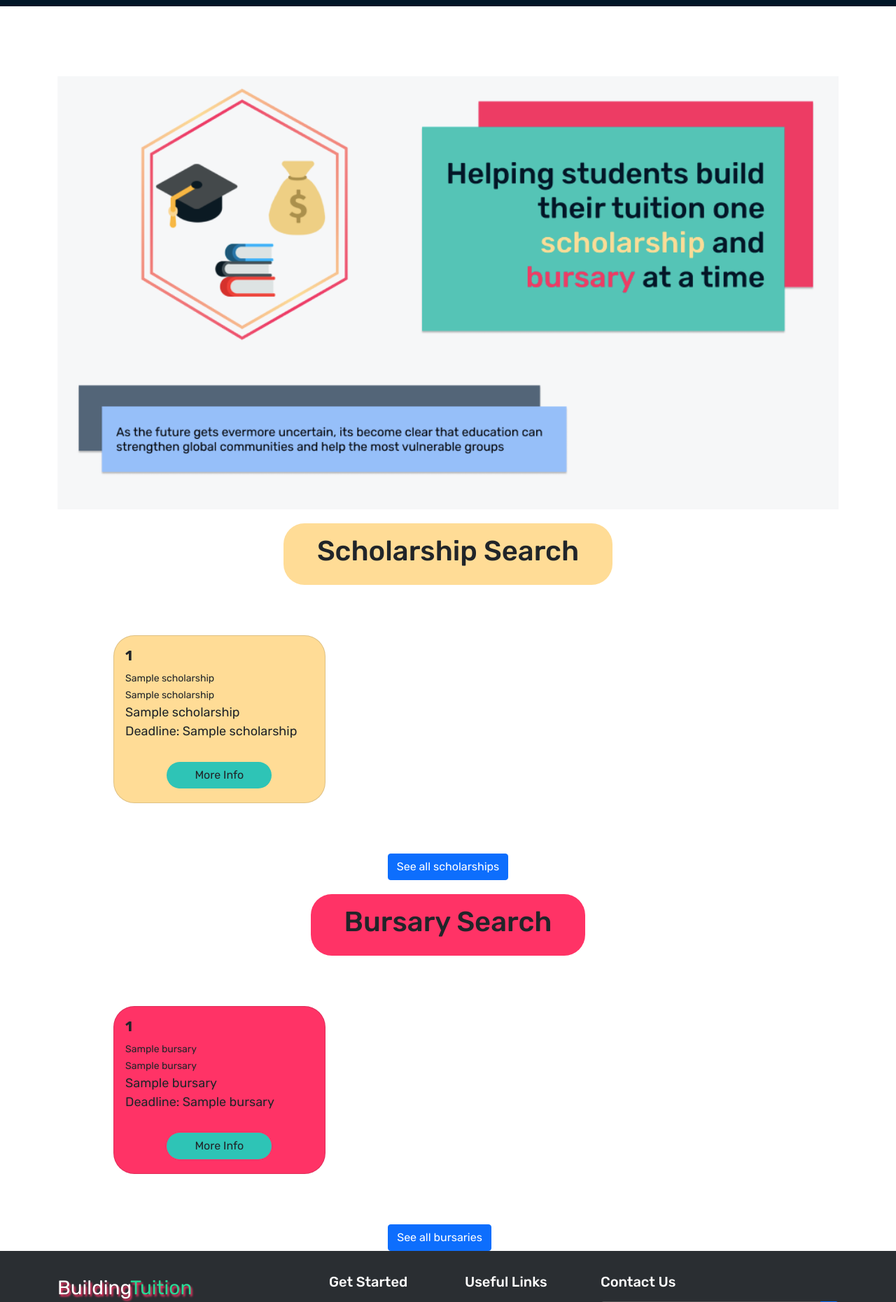
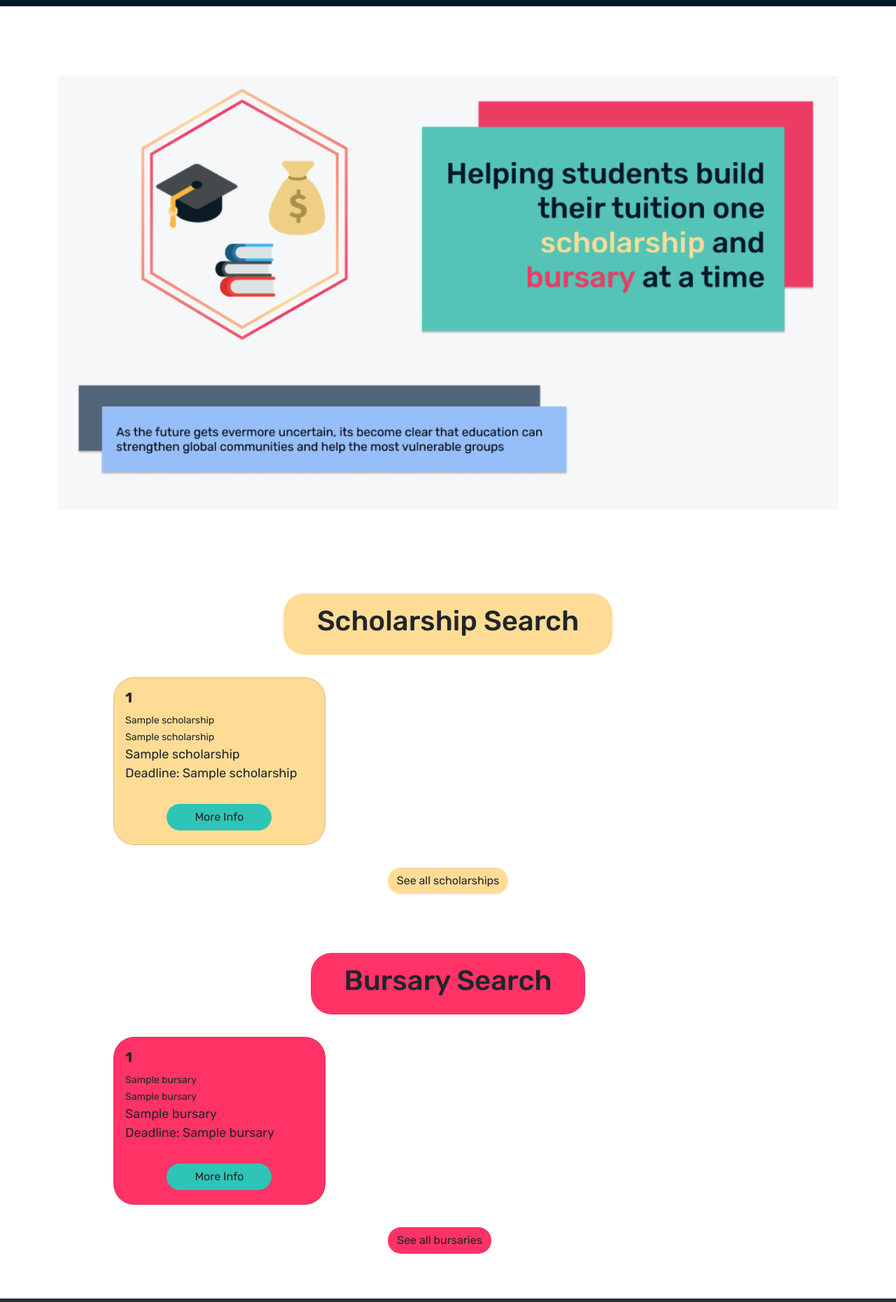
Before and after one commit to otrachea/building-tuition, a Flask app: template prototype/templates/home.html in a window 1280 px wide. Shown: the part 358-2219 px from the top of the page at 70% size. Run offline with Flask 2, Linux system fonts and the light colour scheme; the template is opened without the code that fills it: most values are stand-ins (such as "Sample title", 1, 10 or a date in 2020).

Commit message:
Fixed home.html see all buttons

```diff
--- a/prototype/static/css/home.css
+++ b/prototype/static/css/home.css
@@ -158,6 +158,7 @@ footer a:visited {
     width: 100%;
     height: 100%;
     padding-top: 100px;
+    padding-bottom: 100px;
 }
 
 /* ==========================================
--- a/prototype/templates/base.html
+++ b/prototype/templates/base.html
@@ -19,7 +19,7 @@
         <div class="container-fluid">
             <a class="navbar-brand" href="/" id="header-logo"><span class="color-white logo">Building</span><span
                     class="color-teal logo">Tuition</span></a>
-            <ul class="navbar-nav mx-auto mb-2">
+            <ul class="navbar-nav mx-auto mt-2">
                 <li class="nav-item mx-3 mx-xl-5">
                     <a class="nav-link color-yellow" href="scholarship">Scholarship Search<img
                             src="../static/assets/search.svg" class="search-icon" id="scholarship-search-icon"></a>
--- a/prototype/templates/home.html
+++ b/prototype/templates/home.html
@@ -22,7 +22,7 @@
 </div>
 
 <div class="cards-group">
-    <div class="row scholarship-cards" style="padding: 2.5em 5em 2.5em 5em">
+    <div class="row scholarship-cards" style="padding: 0em 5em 0em 5em">
         {% for scholarship in scholarship_rows %}
         <div class="col-md-4">
             <div class="card rounded-30">
@@ -40,8 +40,8 @@
         {% endfor %}
     </div>
     <div class="row">
-        <a href="/scholarship" class="d-flex justify-content-center w-100">
-            <button class="btn btn-primary">See all scholarships</button>
+        <a href="/scholarship" class="d-flex justify-content-center w-100" style="padding-bottom: 4em; text-decoration: none;">
+            <button class="btn rounded-30" style="background-color:#FFDC96;">See all scholarships</button>
         </a>
     </div>
 </div>
@@ -54,7 +54,7 @@
 </div>
 
 <div class="cards-group">
-    <div class="row bursary-cards" style="padding: 2.5em 5em 2.5em 5em">
+    <div class="row bursary-cards" style="padding: 0em 5em 0em 5em">
         {% for bursary in bursary_rows %}
         <div class="col-md-4">
             <div class="card rounded-30">
@@ -72,8 +72,8 @@
         {% endfor %}
     </div>
     <div class="row d-flex justify-content-center w-100">
-        <a href="/bursary" class="d-flex justify-content-center w-100">
-            <button class="btn btn-primary">See all bursaries</button>
+        <a href="/bursary" style="text-decoration: none; padding-bottom: 4em;" class="d-flex justify-content-center w-100">
+            <button class="btn rounded-30" style="background-color:#FF3366;">See all bursaries</button>
         </a>
     </div>
 </div>
```
